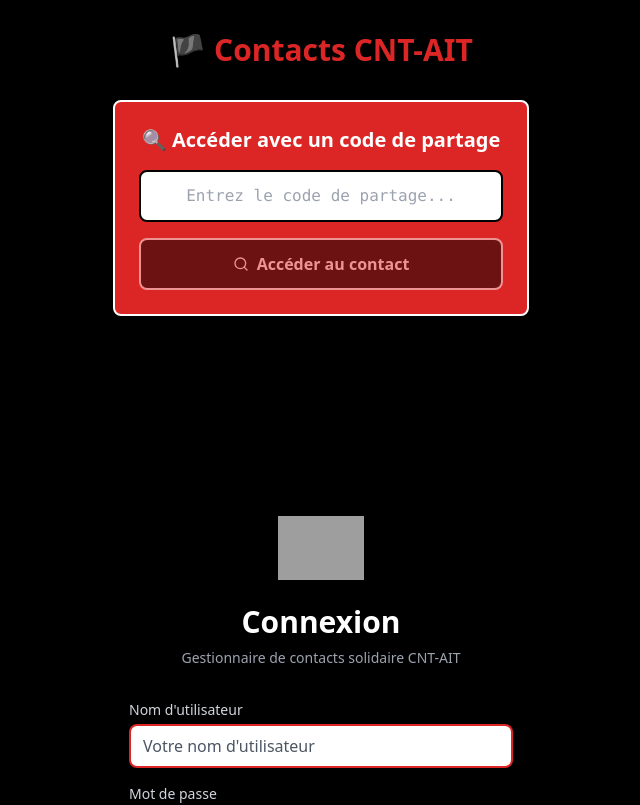
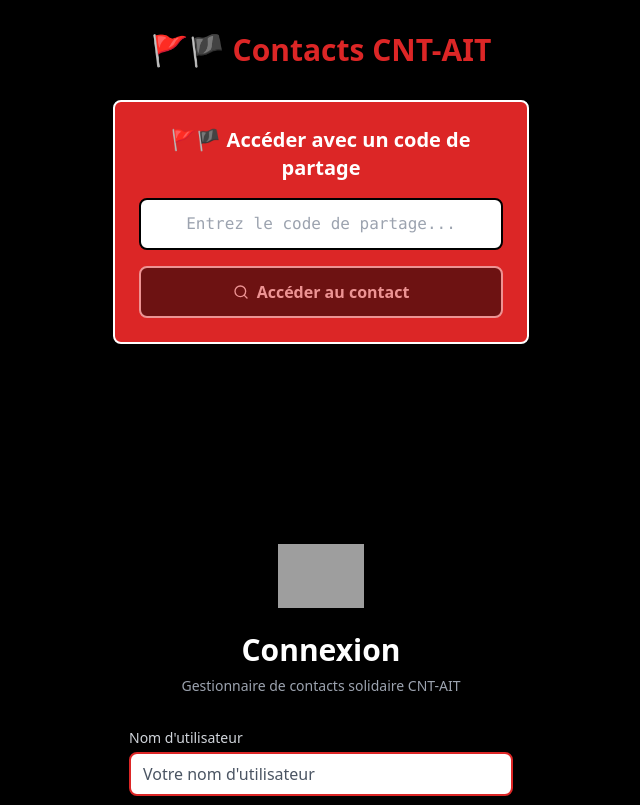
Before and after one commit to Jesusiunchatnoir/contact-cnt-ait_ynh, a React (Vite) app: page / in a window 1280 px wide. Shown: the top 805 px of the page, without its empty margins (319-959 px from the left). Built offline with nearby package versions, Linux system fonts and the light colour scheme; grey boxes are pictures that could not be loaded.

Commit message:
Add: Drapeau rouge 🚩 devant drapeau noir 🏴

```diff
--- a/src/App.tsx
+++ b/src/App.tsx
@@ -151,7 +151,7 @@
         <div className="max-w-md mx-auto pt-8 px-4">
           <div className="text-center mb-8">
             <h1 className="text-3xl font-bold text-red-600 mb-2">
-              🏴 Contacts CNT-AIT
+              🚩🏴 Contacts CNT-AIT
             </h1>
           </div>
 
--- a/src/components/ShareCodeInput.tsx
+++ b/src/components/ShareCodeInput.tsx
@@ -32,7 +32,7 @@
   return (
     <div className="bg-red-600 rounded-lg p-6 border-2 border-white mb-6">
       <h2 className="text-xl font-bold text-white mb-4 text-center">
-        🔍 Accéder avec un code de partage
+        🚩🏴 Accéder avec un code de partage
       </h2>
 
       <form onSubmit={handleSubmit} className="space-y-4">
--- a/src/components/ShareModal.tsx
+++ b/src/components/ShareModal.tsx
@@ -138,7 +138,7 @@
               </div>
 
               <div className="bg-red-600 border-2 border-black text-white px-4 py-3 rounded-lg text-sm font-medium">
-                🏴 Ce lien est temporaire et expire dans 30 minutes. Les données partagées sont chiffrées.
+                🚩🏴 Ce lien est temporaire et expire dans 30 minutes. Les données partagées sont chiffrées.
               </div>
             </div>
           )}
--- a/src/components/SharedContact.tsx
+++ b/src/components/SharedContact.tsx
@@ -71,7 +71,7 @@
       <div className="max-w-md mx-auto pt-8">
         <div className="bg-red-600 rounded-lg p-6 border-2 border-white mb-4">
           <h1 className="text-2xl font-bold text-white mb-4 text-center">
-            🏴 Contact Partagé CNT-AIT
+            🚩🏴 Contact Partagé CNT-AIT
           </h1>
 
           <div className="bg-white rounded-lg p-4 border-2 border-black">
```
